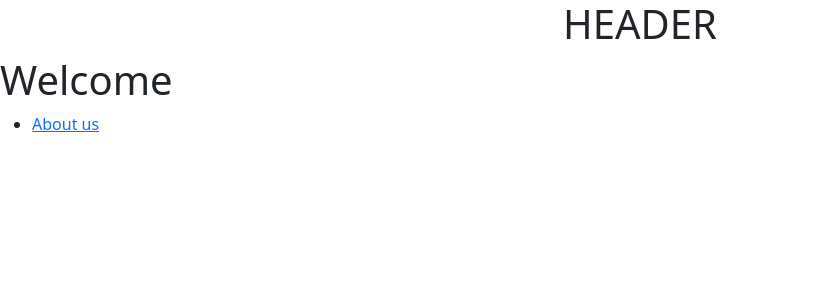
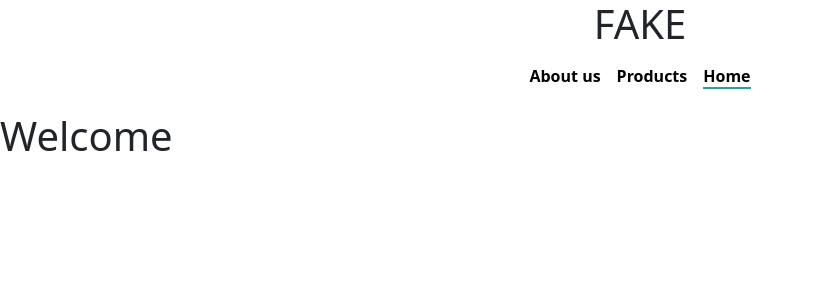
Before and after one commit to giorgiotorricelli/react-router, a React (Vite) app: page / in a window 1280 px wide. Shown: the top 300 px of the page, without its empty margins (0-814 px from the left). Built offline with nearby package versions, Linux system fonts and the light colour scheme; no server answers.

Commit message:
spostata navbar nell'header, installto react-router-dom per gestire la classe active dei link tramite NavLink

```diff
--- a/package.json
+++ b/package.json
@@ -13,7 +13,8 @@
     "bootstrap": "^5.3.8",
     "react": "^19.2.5",
     "react-dom": "^19.2.5",
-    "react-router": "^7.15.0"
+    "react-router": "^7.15.0",
+    "react-router-dom": "^7.15.0"
   },
   "devDependencies": {
     "@eslint/js": "^10.0.1",
--- a/src/App.jsx
+++ b/src/App.jsx
@@ -5,8 +5,13 @@ import DefaultLayout from './layouts/DefaultLayout';
 import Homepage from './pages/Homepage';
 import AboutUs from './pages/AboutUs';
 import NotFound from './pages/NotFound';
+import Products from './pages/Products';
+
+import useFetchProducts from './hooks/useFetchProducts';
 
 function App() {
+  const productList = useFetchProducts();
+
   return (
     <>
       <BrowserRouter>
@@ -14,6 +19,8 @@ function App() {
           <Route element={<DefaultLayout/>}>
             <Route index element={<Homepage/>}/>
             <Route path='about-us' element={<AboutUs/>}/>
+            <Route path='products' element={<Products productList={productList}/>}/>
+
           </Route>
           <Route path='*' element={<NotFound/>}/>
         </Routes>
--- /dev/null
+++ b/src/components/Card.jsx
@@ -0,0 +1,44 @@
+
+
+
+
+function Card({ singleProduct }) {
+    const {
+        id,
+        title,
+        price,
+        description,
+        category,
+        image,
+        rating
+    } = singleProduct;
+
+    return (
+        <div className="single-card-wrapper col-4 d-flex flex-column align-items-center">
+            <div className="img-wrapper text-center">
+                <img src={image} alt={title} className="product-img" />
+            </div>
+            <div className="title-wrapper text-center">
+                <h5>{title}</h5>
+            </div>
+            <div className="card-body">
+                <div className="rating-wrapper d-flex justify-content-between">
+                    <p className="d-inline">{`${rating.rate}`}&#9733;{`  (${rating.count})`}</p>
+                    <p>{category.toUpperCase()}</p>
+                </div>
+                <div className="price-wrapper">
+                    <p>{`${price}$`}</p>
+                </div>
+                <div className="description-wrapper">
+                    <p>
+                        {description}
+                    </p>
+                </div>
+            </div>
+
+        </div>
+
+    )
+}
+
+export default Card
--- /dev/null
+++ b/src/components/CardsWrapper.jsx
@@ -0,0 +1,21 @@
+import { useState } from "react";
+import { useEffect } from "react";
+import Card from "./Card";
+
+function Cards_wrapper({ productList }) {
+
+    return (
+        <div className="container">
+            <div className="cards-wrapper row">
+                {
+                productList.map(current => {
+                    return <Card singleProduct={current} key={current.id}/>
+                })
+                }
+            </div>
+        </div>
+
+    );
+}
+
+export default Cards_wrapper
--- /dev/null
+++ b/src/hooks/useFetchProducts.js
@@ -0,0 +1,20 @@
+import { useState } from "react";
+import { useEffect } from "react";
+
+const storeUrl = 'https://fakestoreapi.com/products';
+
+function useFetchProducts(){
+    const [productList, setProductList] = useState([]);
+
+    useEffect(() => {
+        fetch(storeUrl)
+        .then(resp => resp.json())
+        .then(json => setProductList(json))
+        .catch(error => `Errore nel download dei dati, ${error}`)
+
+      }, []);
+
+      return productList;
+}
+
+export default useFetchProducts
--- a/src/index.css
+++ b/src/index.css
@@ -5,3 +5,45 @@
   padding: 0;
   box-sizing: border-box;
 }
+
+.navbar {
+  list-style: none;
+
+  a {
+    text-decoration: none;
+    color: black;
+    font-weight: 600;
+  }
+
+}
+
+.navbar a.active {
+  border-bottom: 2px solid rgb(40, 164, 158);
+}
+
+.navbar li:hover {
+  translate: 0 -3%;
+  text-shadow: 0px 1px 1px;
+}
+
+
+
+
+.img-wrapper {
+  height: 30%;
+}
+
+.product-img {
+  width: 100%;
+  height: 100%;    /* Fondamentale: deve riempire il wrapper */
+  object-fit: contain; /* Taglia l'immagine per riempire lo spazio senza distorcerla */
+  object-position: center;
+}
+
+.title-wrapper {
+  min-height: 10%;
+}
+
+.price-wrapper {
+  font-size: 1.6rem;
+}
--- a/src/layouts/DefaultLayout.jsx
+++ b/src/layouts/DefaultLayout.jsx
@@ -1,13 +1,25 @@
 import { Outlet } from "react-router";
+import { NavLink } from "react-router-dom";
 
 
-function DefaultLayout(){
+function DefaultLayout() {
     return (
         <>
-            <header className="d-flex justify-content-center">
-                <h1>HEADER</h1>
+            <header className="d-flex flex-column align-items-center">
+                <h1>FAKE</h1>
+                <ul className="navbar d-flex gap-3">
+                    <li>
+                        <NavLink to='/about-us'>About us</NavLink>
+                    </li>
+                    <li>
+                        <NavLink to='/products'>Products</NavLink>
+                    </li>
+                    <li>
+                        <NavLink to=''>Home</NavLink>
+                    </li>
+                </ul>
             </header>
-            <Outlet/>
+            <Outlet />
         </>
     );
 }
--- a/src/pages/Homepage.jsx
+++ b/src/pages/Homepage.jsx
@@ -1,15 +1,11 @@
-import { Link } from "react-router";
+
+import Cards_wrapper from "../components/CardsWrapper";
 
 
 function Homepage(){
     return (
         <>
             <h1>Welcome</h1>
-            <ul>
-                <li>
-                    <Link to='/about-us'>About us</Link>
-                </li>
-            </ul>
         </>
     );
 }
--- a/src/pages/Products.jsx
+++ b/src/pages/Products.jsx
@@ -0,0 +1,12 @@
+import Cards_wrapper from "../components/CardsWrapper";
+
+function Products({ productList }){
+    return (
+        <>
+            <h1>Products</h1>
+            <Cards_wrapper productList={productList}/>
+        </>
+    );
+}
+
+export default Products
```
Also changed, not shown: 1 other file (tests, documents, lock files or other folders).
